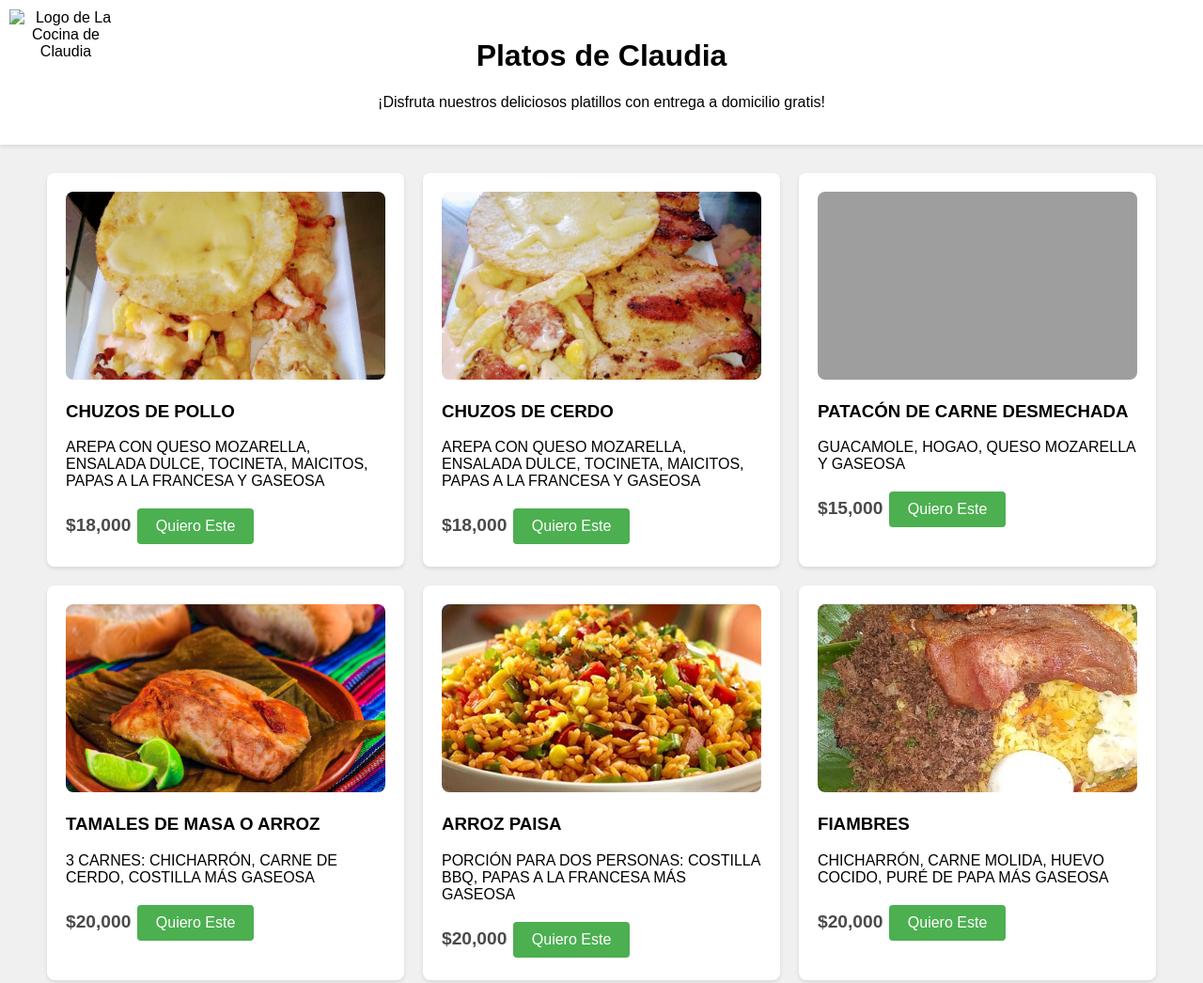
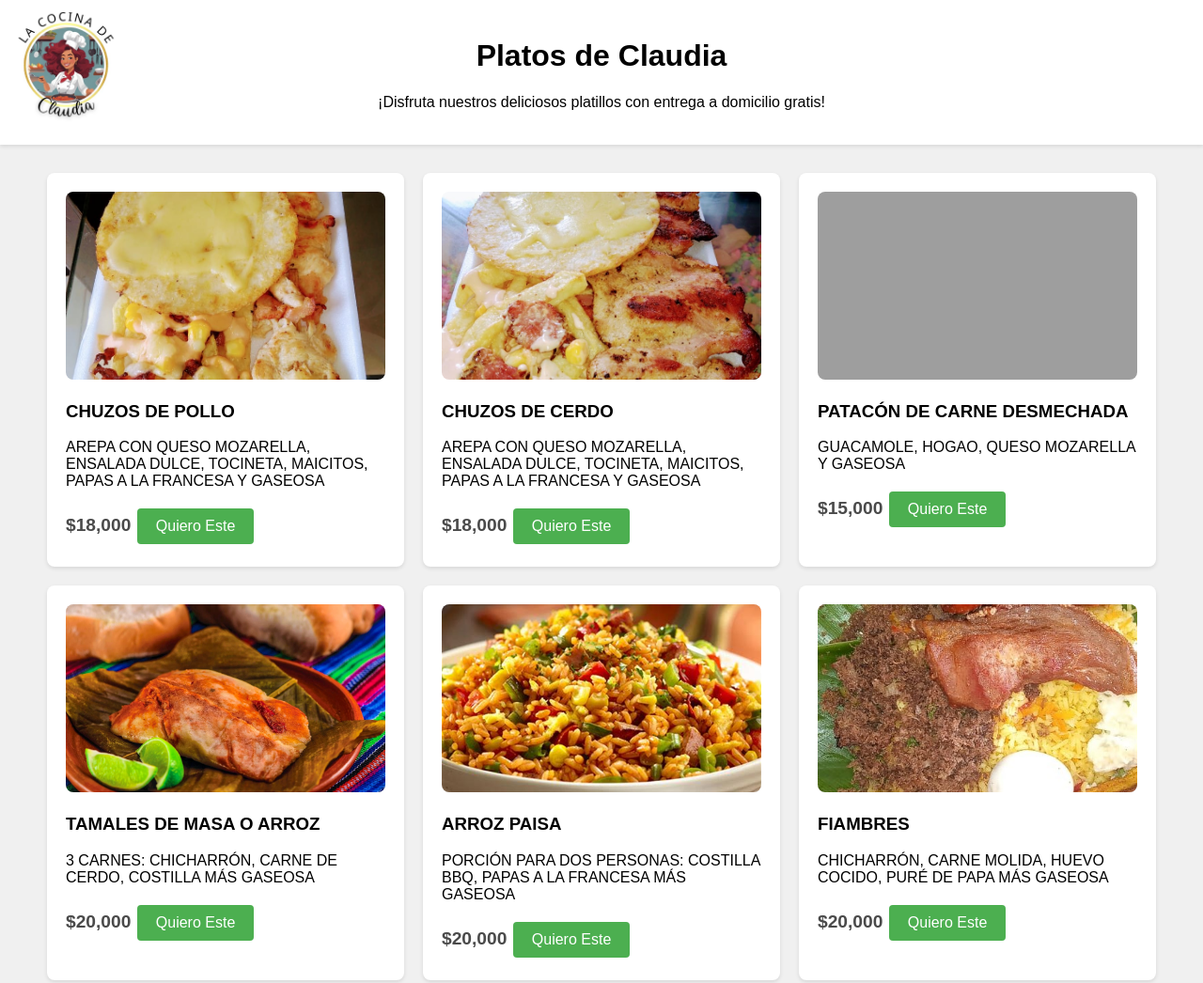
Before and after one commit to DanerAntonio/CATALOGO, a plain HTML site: page index.html in a window 1280 px wide. Shown: the top 1046 px of the page at 94% size. Drawn offline with Linux system fonts and the light colour scheme; the site is published under a folder, as on GitHub Pages, so addresses that start at the root find nothing.

```diff
--- a/index.html
+++ b/index.html
@@ -8,7 +8,7 @@
 </head>
 <body>
   <header class="header">
-    <img src="/img/logo la cocina de claudia .jpg" alt="Logo de La Cocina de Claudia">
+    <img src="img/logo la cocina de claudia .jpg" alt="Logo de La Cocina de Claudia" onerror="this.onerror=null; this.src='ruta-alternativa/logo-backup.png';">
     <h1>Platos de Claudia</h1>
     <p>¡Disfruta nuestros deliciosos platillos con entrega a domicilio gratis!</p>
   </header>
```
